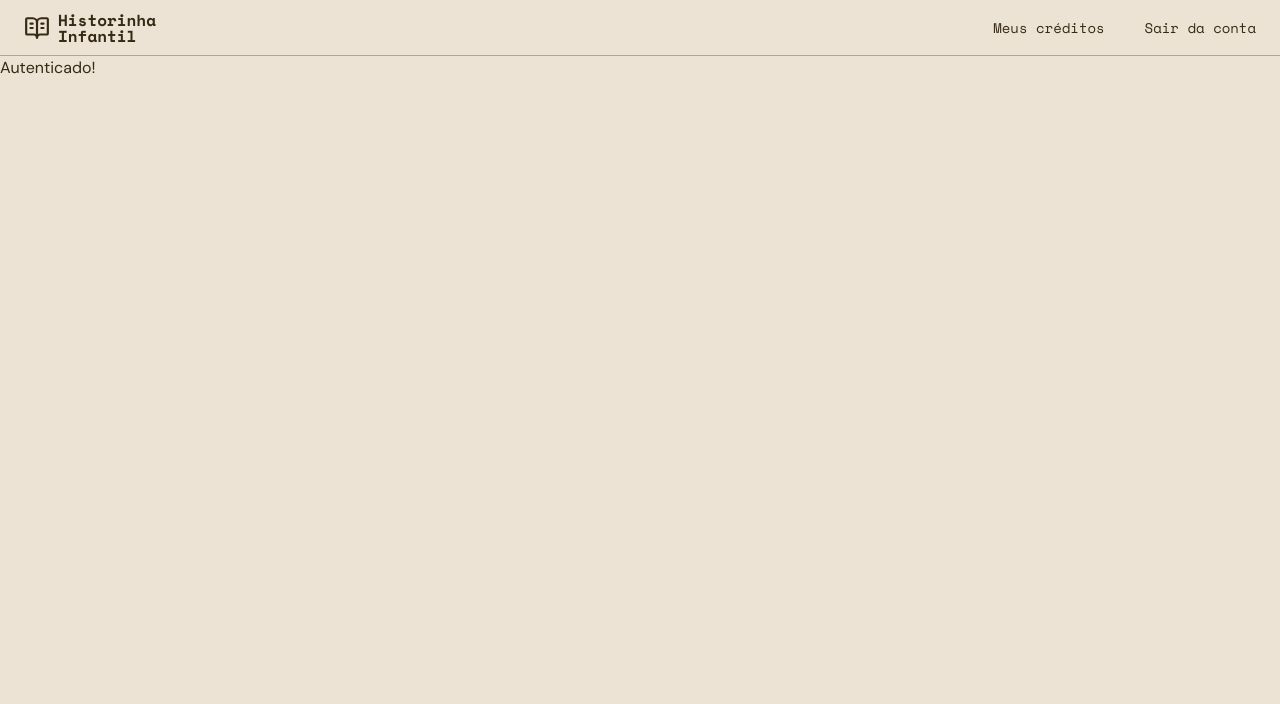
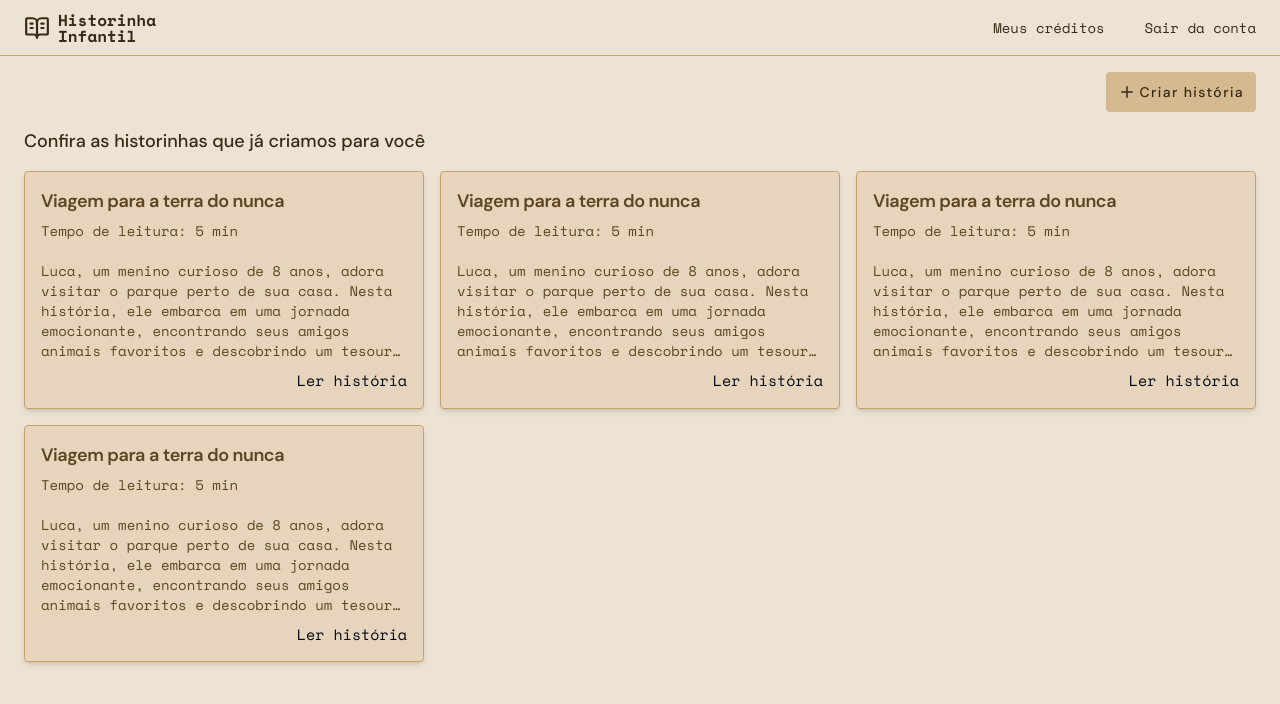
Before and after one commit to jtiagosantos/historinha-infantil, a Next.js app in the folder website/: page / in a window 1280 px wide. Shown: the top 704 px of the page. Built offline with nearby package versions, Linux system fonts and the light colour scheme.

Commit message:
feat(website): implement home page

```diff
--- a/website/src/app/(home)/page.tsx
+++ b/website/src/app/(home)/page.tsx
@@ -1,7 +1,27 @@
+import Link from 'next/link';
+import { Plus } from 'lucide-react';
+import { StoriesFallback } from './stories-fallback';
+import { StoryCard } from './story-card';
+
 export default function Page() {
   return (
-    <div>
-      <h1>Autenticado!</h1>
-    </div>
+    <main className="p-4 pt-4 lg:p-6 lg:pt-4">
+      <div className="w-full flex items-center justify-end">
+        <Link href="/criar-historia" className="flex items-center justify-center gap-1 bg-primary py-[10px] px-3 font-heading text-sm font-medium tracking-widest rounded-lg hover:bg-accent max-[444px]:w-full">
+          <Plus className="w-[18px] h-[18px]" strokeWidth={2} />
+          Criar história
+        </Link>
+      </div>
+
+      {/* <StoriesFallback /> */}
+      <h2 className="font-heading font-medium text-[18px] mt-4 max-sm:text-base">Confira as historinhas que já criamos para você</h2>
+
+      <div className="w-full mt-4 grid grid-cols-3 max-w-[1240px] mx-auto gap-4 max-[1230px]:grid-cols-2 max-[1230px]:max-w-[840px] max-[830px]:grid-cols-1">
+        <StoryCard />
+        <StoryCard />
+        <StoryCard />
+        <StoryCard />
+      </div>
+    </main>
   );
 }
--- /dev/null
+++ b/website/src/app/(home)/stories-fallback.tsx
@@ -0,0 +1,10 @@
+import { Frown } from 'lucide-react';
+
+export const StoriesFallback = () => {
+  return (
+    <div className="flex flex-col gap-2 justify-center items-center mt-[140px]">
+      <Frown className="text-muted-foreground" size={40} strokeWidth={1.5} />
+      <span className="font-body text-base text-center">Você não possui histórias criadas até o momento</span>
+    </div>
+  );
+}
--- /dev/null
+++ b/website/src/app/(home)/story-card.tsx
@@ -0,0 +1,23 @@
+import Link from 'next/link';
+import { Card, CardContent, CardDescription, CardHeader, CardTitle } from '@/components/ui/card';
+
+export const StoryCard = () => {
+  return (
+    <Card className="max-w-[400px] w-full shadow-md rounded-lg bg-card border border-border p-4 max-[830px]:max-w-full">
+      <CardHeader className="p-0">
+        <CardTitle className="text-muted-foreground text-[18px] truncate">Viagem para a terra do nunca</CardTitle>
+        <CardDescription className="text-muted-foreground font-body">Tempo de leitura: 5 min</CardDescription>
+      </CardHeader>
+      <CardContent className="p-0 mt-5">
+        <p className="font-body text-muted-foreground leading-[20px] text-sm min-h-[100px] line-clamp-5">
+          Luca, um menino curioso de 8 anos, adora visitar o parque perto de sua casa.
+          Nesta história, ele embarca em uma jornada emocionante, encontrando seus amigos
+          animais favoritos e descobrindo um tesouro escondido.
+        </p>
+        <Link href="/historia/mocked-id" className="w-full text-right block mt-2 text-[15px] hover:underline hover:text-accent underline-offset-4">
+          Ler história
+        </Link>
+      </CardContent>
+    </Card>
+  );
+}
--- a/website/src/app/autenticar/page.tsx
+++ b/website/src/app/autenticar/page.tsx
@@ -18,7 +18,7 @@ export default function Page() {
 
   return (
     <div className="flex items-center justify-center h-screen">
-      <Card className="w-full max-w-lg py-6 pb-3 px-2 shadow-lg rounded-lg bg-card border border-red-400 border-border max-sm:h-screen max-sm:flex max-sm:items-center max-sm:pb-[80px]">
+      <Card className="w-full max-w-lg py-6 pb-3 px-2 shadow-lg rounded-lg bg-card border border-border max-sm:h-screen max-sm:flex max-sm:items-center max-sm:pb-[80px]">
         <CardContent className="space-y-10 max-sm:px-1">
           <div className="text-center">
             <h2 className="text-2xl font-bold text-card-foreground mb-3">Historinha Personalizada</h2>
--- a/website/src/components/ui/card.tsx
+++ b/website/src/components/ui/card.tsx
@@ -49,7 +49,7 @@ const CardDescription = React.forwardRef<
 >(({ className, ...props }, ref) => (
   <p
     ref={ref}
-    className={cn('text-sm text-gray-500 dark:text-gray-400', className)}
+    className={cn('text-sm text-gray-500', className)}
     {...props}
   />
 ))
--- a/website/src/layouts/header.tsx
+++ b/website/src/layouts/header.tsx
@@ -4,15 +4,14 @@ import { SignOutButton } from '@/components/signout-button';
 import {
   Menubar,
   MenubarContent,
-  MenubarItem,
   MenubarMenu,
-  MenubarSeparator,
   MenubarTrigger,
 } from '@/components/ui/menubar';
 
 export const Header = () => {
   return (
     <header className="px-4 lg:px-6 h-14 flex items-center justify-between border-b">
+      <h1 className="font-body">
         <Link href="/" className="flex items-center gap-2 text-lg font-semibold" prefetch={false}>
           <BookOpenText className="w-[26px] h-[26px]" />
           <div className="flex flex-col">
@@ -20,6 +19,7 @@ export const Header = () => {
             <span className="leading-none text-base">Infantil</span>
           </div>
         </Link>
+      </h1>
 
       <nav className="ml-auto flex gap-4 sm:gap-10 font-medium max-[444px]:hidden">
         <Link href="/meus-creditos" className="text-sm hover:underline hover:text-accent underline-offset-4" prefetch={false}>
```
Lines whose indentation alone changed are shown as unchanged.
